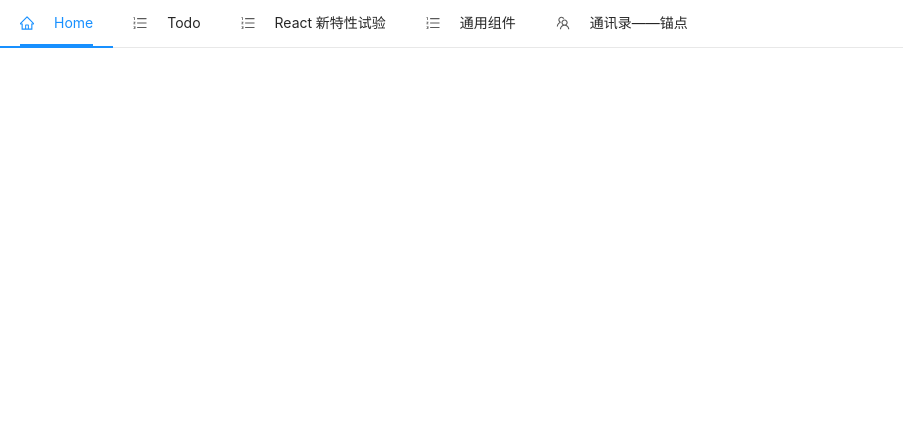
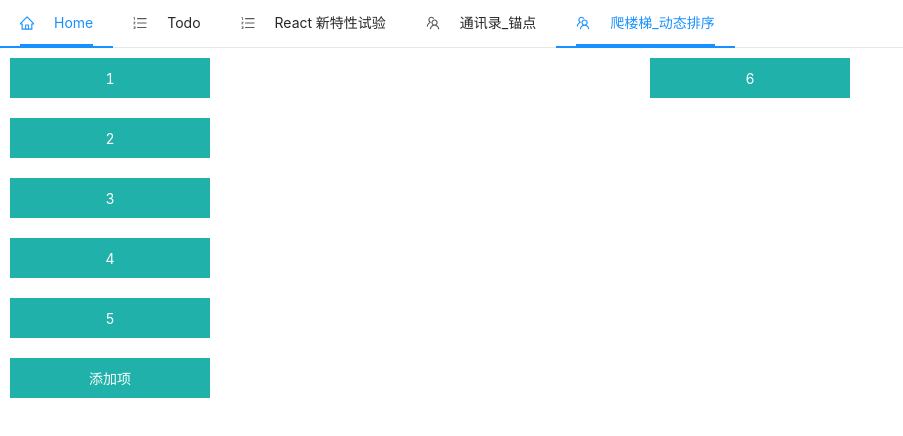
Before and after one commit to YueJingGe/webpack-react, a React app: page /dynamicsort in a window 1280 px wide. Shown: the top 436 px of the page, without its empty margins (0-903 px from the left). Built offline with nearby package versions, Linux system fonts and the light colour scheme.

Commit message:
爬楼梯效果

```diff
--- a/package.json
+++ b/package.json
@@ -54,6 +54,7 @@
     "px2rem-loader": "^0.1.9",
     "react": "^16.13.1",
     "react-dom": "^16.13.1",
+    "react-flip-move": "^3.0.4",
     "react-loadable": "^5.5.0",
     "react-redux": "^7.0.3",
     "react-router-dom": "^5.0.0",
--- a/src/App.js
+++ b/src/App.js
@@ -13,7 +13,7 @@ const Layout = LazyLoad(() =>
   import(/* webpackChunkName: "Layout" */ "@pages/Layout")
 );
 const Login = LazyLoad(() =>
-  import(/* webpackChunkName: "GeneralCom" */ "@pages/Login")
+  import(/* webpackChunkName: "Login" */ "@pages/Login")
 );
 const Home = LazyLoad(() =>
   import(/* webpackChunkName: "Home" */ "@components/Home")
@@ -24,11 +24,11 @@ const Todo = LazyLoad(() =>
 const TestReact = LazyLoad(() =>
   import(/* webpackChunkName: "TestReact" */ "@components/TestReact")
 );
-const GeneralCom = LazyLoad(() =>
-  import(/* webpackChunkName: "GeneralCom" */ "@components/GeneralCom")
-);
 const PhoneBook = LazyLoad(() =>
   import(/* webpackChunkName: "PhoneBook" */ "@components/PhoneBook")
+);
+const DynamicSort = LazyLoad(() =>
+  import(/* webpackChunkName: "DynamicSort" */ "@components/DynamicSort")
 );
 
 function App() {
@@ -42,8 +42,8 @@ function App() {
           <Route path="/home" exact component={Home} />
           <Route path="/todo" exact component={Todo} />
           <Route path="/testreact" exact component={TestReact} />
-          <Route path="/generalcom" exact component={GeneralCom} />
           <Route path="/phonebook" exact component={PhoneBook} />
+          <Route path="/dynamicsort" exact component={DynamicSort} />
           <Redirect from="/layout" to="/home" />
         </Switch>
       </Route>
--- /dev/null
+++ b/src/components/DynamicSort/index.js
@@ -0,0 +1,91 @@
+import React from "react";
+import FlipMove from "react-flip-move";
+import "./index.less";
+
+class DynamicSort extends React.Component {
+  state = {
+    list: [
+      {
+        id: 1,
+        name: 1,
+      },
+      {
+        id: 2,
+        name: 2,
+      },
+      {
+        id: 3,
+        name: 3,
+      },
+      {
+        id: 4,
+        name: 4,
+      },
+      {
+        id: 5,
+        name: 5,
+      },
+      {
+        id: 6,
+        name: 6,
+      },
+    ],
+  };
+  onAdd = () => {
+    let current = parseInt(Math.random(1) * 100);
+    this.setState(
+      {
+        list: [...this.state.list, { id: current, name: current }],
+      },
+      () => {
+        this.onSort();
+      }
+    );
+  };
+  onDelete = (item) => {
+    const { id } = item;
+    let arr = [];
+    arr = this.state.list.filter((item) => item.id != id);
+
+    this.setState({
+      list: arr,
+    });
+  };
+  onSort = () => {
+    this.setState({
+      list: this.state.list.sort(function (a, b) {
+        return a.id - b.id;
+      }),
+    });
+  };
+  render() {
+    const { list } = this.state;
+    const customEnterAnimation = {
+      from: { transform: "scale(0.5, 1)" },
+      to: { transform: "scale(1, 1)" },
+    };
+
+    return (
+      <div className="dynamic_sort_container">
+        <FlipMove enterAnimation={customEnterAnimation} className="list">
+          {list.map((item) => {
+            return (
+              <div
+                key={item.id}
+                className="item"
+                onClick={this.onDelete.bind(this, item)}
+              >
+                {item.name}
+              </div>
+            );
+          })}
+        </FlipMove>
+        <button className="item" onClick={this.onAdd}>
+          添加项
+        </button>
+      </div>
+    );
+  }
+}
+
+export default DynamicSort;
--- /dev/null
+++ b/src/components/DynamicSort/index.less
@@ -0,0 +1,22 @@
+.dynamic_sort_container {
+  .list {
+    max-height: 300px;
+    display: flex;
+    flex-direction: column;
+    flex-wrap: wrap;
+  }
+  .item {
+    width: 200px;
+    height: 40px;
+    display: flex;
+    align-items: center;
+    justify-content: center;
+    background-color: lightseagreen;
+    color: #ffffff;
+    margin: 10px;
+  }
+  button {
+    border: none;
+    cursor: pointer;
+  }
+}
--- a/src/components/GeneralCom/index.js
+++ /dev/null
@@ -1,17 +0,0 @@
-import React from 'react';
-
-class GeneralCom extends React.Component{
-  render() {
-    return <div>
-      <h1>组件设计原则</h1>
-      <ul>
-        <li>单一职责：单一职责组件要建立在可复用的基础上</li>
-        <li>接口设计符合规范和大众习惯</li>
-        <li>通用性：将 DOM 结构的控制权交给开发者,组件只负责行为和最基本的 DOM 结构，比如按钮的颜色、大小、事件处理、位置等都是可以配置的</li>
-        <li>健壮性：对传入的值进行有效的校验</li>
-      </ul>
-    </div>
-  }
-}
-
-export default GeneralCom;
--- a/src/pages/Layout/index.js
+++ b/src/pages/Layout/index.js
@@ -49,11 +49,11 @@ class Layout extends React.Component {
         <Menu.Item key="testreact" icon={<OrderedListOutlined />}>
           <Link to="/testreact">React 新特性试验</Link>
         </Menu.Item>
-        <Menu.Item key="generalcom" icon={<OrderedListOutlined />}>
-          <Link to="/generalcom">通用组件</Link>
+        <Menu.Item key="phonebook" icon={<TeamOutlined />}>
+          <Link to="/phonebook">通讯录_锚点</Link>
         </Menu.Item>
-        <Menu.Item key="phonebook" icon={<TeamOutlined />}>
-          <Link to="/phonebook">通讯录——锚点</Link>
+        <Menu.Item key="dynamicsort" icon={<TeamOutlined />}>
+          <Link to="/dynamicsort">爬楼梯_动态排序</Link>
         </Menu.Item>
       </Menu>
     );
```
Also changed, not shown: src/components/GeneralCom/index.less (deleted), 1 other file (tests, documents, lock files or other folders).
